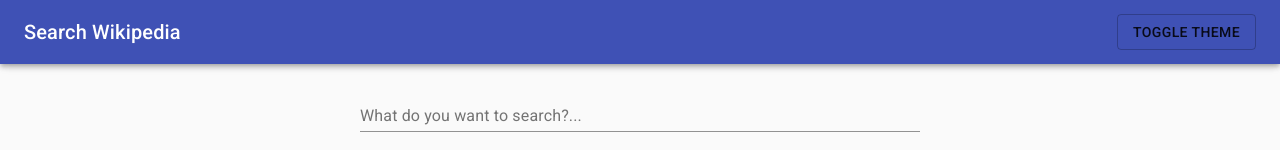
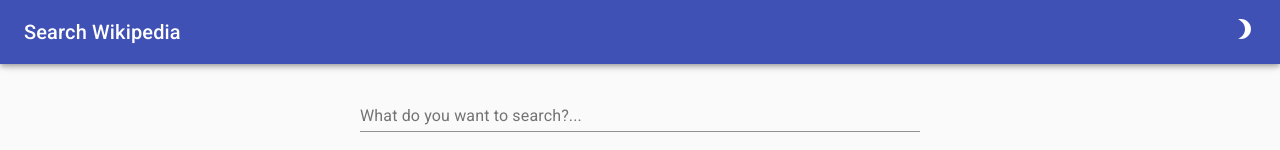
Before and after one commit to instrumaniak/wikisearch-ts, a React (Create React App) app: page / in a window 1280 px wide. Shown: the top 150 px of the page. Built offline with nearby package versions, Linux system fonts and the light colour scheme.

Commit message:
Added Theme toggling icon on the NavBar

```diff
--- a/package.json
+++ b/package.json
@@ -4,6 +4,7 @@
   "private": true,
   "dependencies": {
     "@material-ui/core": "^4.3.3",
+    "@material-ui/icons": "^4.2.1",
     "@types/jest": "24.0.18",
     "@types/lodash": "^4.14.138",
     "@types/node": "12.7.2",
--- a/src/components/NavBar.tsx
+++ b/src/components/NavBar.tsx
@@ -1,16 +1,28 @@
 // Top navbar component
 
 import React from "react"
-import { createStyles, makeStyles, Theme } from "@material-ui/core/styles"
+import {
+  createStyles,
+  makeStyles,
+  Theme,
+  useTheme
+} from "@material-ui/core/styles"
 import AppBar from "@material-ui/core/AppBar"
 import Toolbar from "@material-ui/core/Toolbar"
 import Typography from "@material-ui/core/Typography"
-import Button from "@material-ui/core/Button"
+import Tooltip from "@material-ui/core/Tooltip"
+import FlareIcon from "@material-ui/icons/Flare"
+import Brightness3Icon from "@material-ui/icons/Brightness3"
 
 const useStyles = makeStyles((theme: Theme) =>
   createStyles({
     title: {
       flexGrow: 1
+    },
+    iconContainer: {
+      "&:hover": {
+        cursor: "pointer"
+      }
     }
   })
 )
@@ -21,18 +33,22 @@
 
 const NavBar: React.FC<INavBarProps> = ({ toggleTheme }) => {
   const classes = useStyles()
+  const theme = useTheme()
+  const isLightTheme: boolean = theme.palette.type === "light" ? true : false
 
   return (
     <>
       <AppBar>
         <Toolbar>
-          <Typography
-            className={classes.title}
-            variant="h6"
-          >
+          <Typography className={classes.title} variant="h6">
             Search Wikipedia
           </Typography>
-          <Button variant="outlined" onClick={ toggleTheme }>Toggle Theme</Button>
+
+          <Tooltip title={`Toogle theme to ${isLightTheme ? "Dark" : "Light"}`}>
+            <span className={classes.iconContainer} onClick={toggleTheme}>
+              {!isLightTheme ? <FlareIcon /> : <Brightness3Icon />}
+            </span>
+          </Tooltip>
         </Toolbar>
       </AppBar>
       <Toolbar />
```
Also changed, not shown: 1 other file (tests, documents, lock files or other folders).
